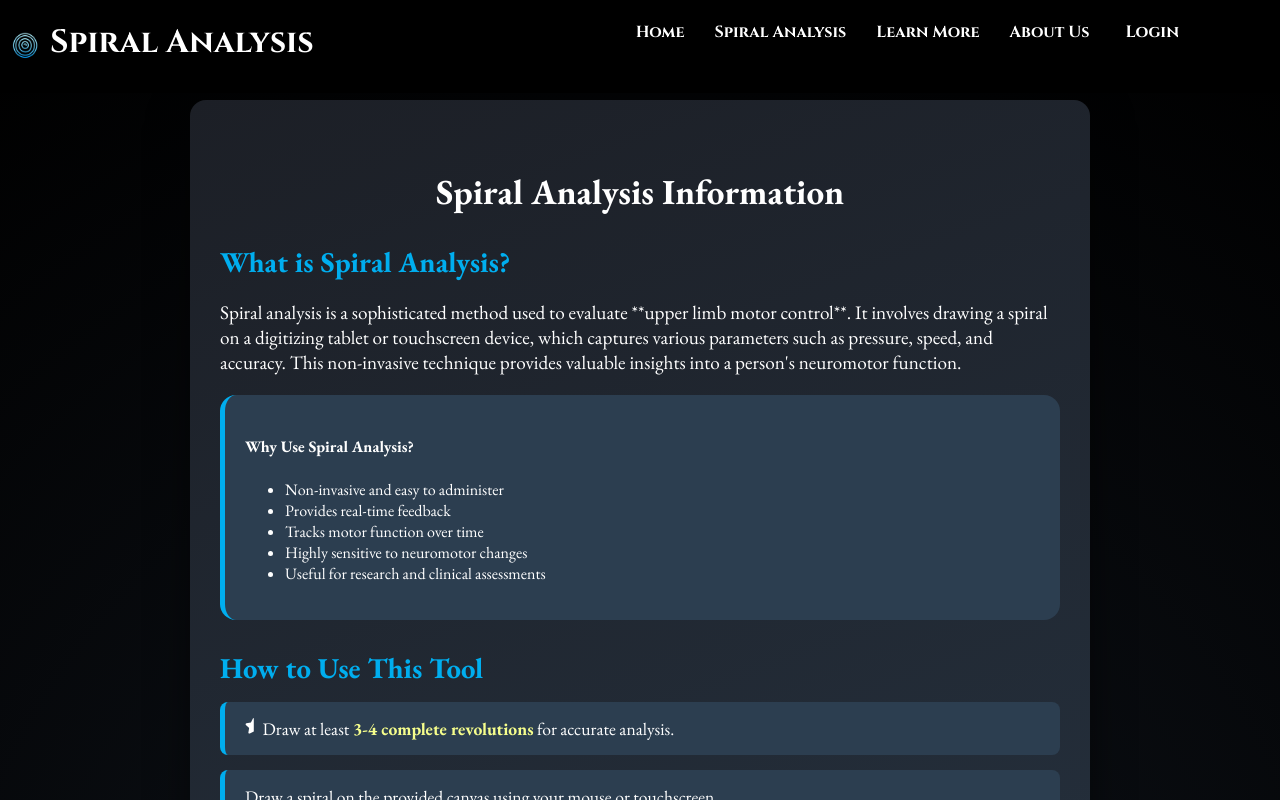
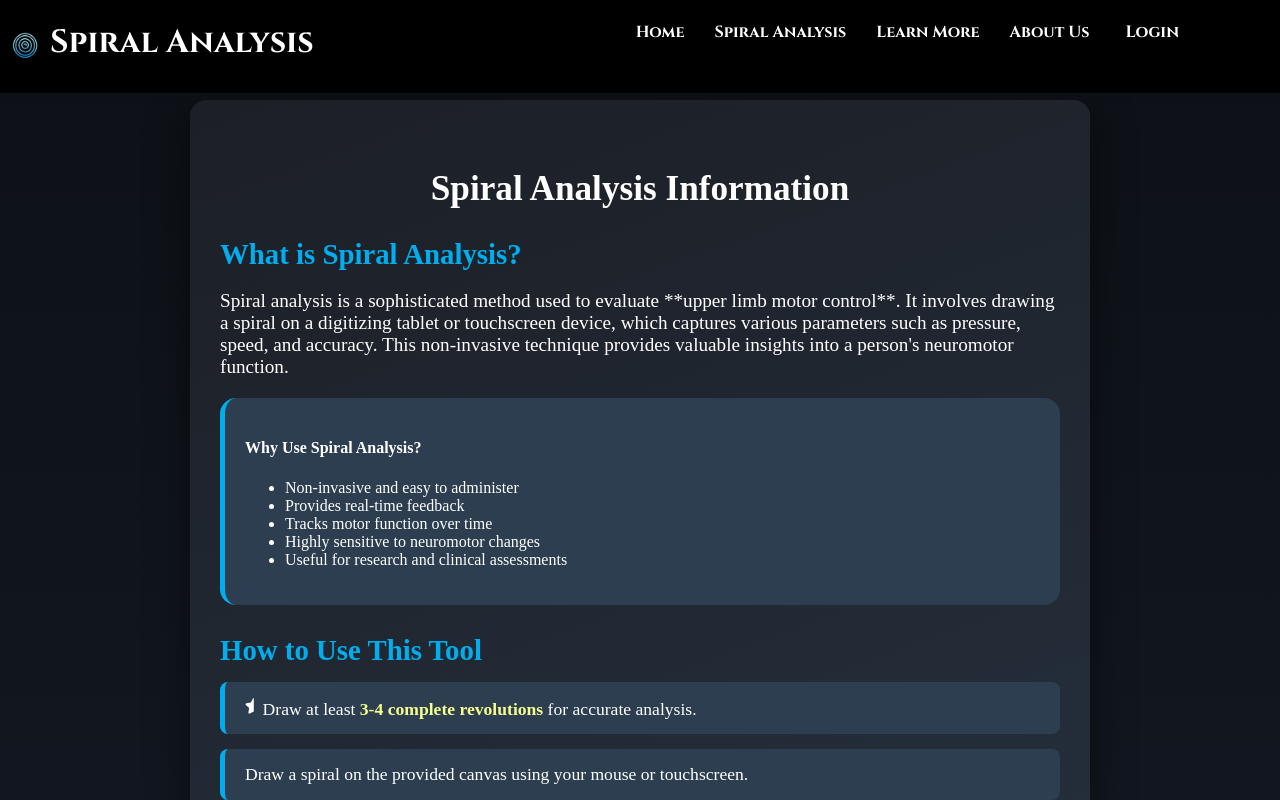
Before and after one commit to Barnard-PL-Labs/NextSpiralAnalysis, a Next.js app: page /instruction in a window 1280 px wide. Shown: the top 800 px of the page. Built offline with nearby package versions, Linux system fonts and the light colour scheme; no server answers.

Commit message:
correct the font

```diff
--- a/src/app/globals.css
+++ b/src/app/globals.css
@@ -4,11 +4,20 @@
 @import url('https://fonts.googleapis.com/css2?family=Cinzel:wght@400;700&family=EB+Garamond:wght@400;700&display=swap');
 @import url('https://fonts.googleapis.com/css2?family=Cinzel:wght@400;700&display=swap');
 
-body {
+/* body {
   margin:0;
   font-family: 'EB Garamond', serif;
   background-color: #000000;
   background: linear-gradient(to bottom, black, #2c3e50);
+} */
+
+body {
+  margin: 0;
+  font-family: var(--font-eb-garamond), serif;
+  background: linear-gradient(to bottom, #000000, #2c3e50);
+  color: #ffffff;
+  -webkit-font-smoothing: antialiased;
+  -moz-osx-font-smoothing: grayscale;
 }
 
 h1 {
--- a/src/app/layout.tsx
+++ b/src/app/layout.tsx
@@ -1,6 +1,7 @@
 //Most of this page is in its default condition except the last few lines
 import type { Metadata } from "next";
 import { Geist, Geist_Mono } from "next/font/google";
+import { EB_Garamond, Cinzel } from "next/font/google";
 import "./globals.css";
 import { AuthProvider } from "@/lib/authProvider";
 
@@ -12,6 +13,20 @@ const geistSans = Geist({
 const geistMono = Geist_Mono({
   variable: "--font-geist-mono",
   subsets: ["latin"],
+});
+
+const ebGaramond = EB_Garamond({
+  variable: "--font-eb-garamond",
+  subsets: ["latin"],
+  weight: ["400", "700"],
+  display: "swap",
+});
+
+const cinzel = Cinzel({
+  variable: "--font-cinzel",
+  subsets: ["latin"],
+  weight: ["400", "700"],
+  display: "swap",
 });
 
 export const metadata: Metadata = {
--- a/src/styles/Directions.module.css
+++ b/src/styles/Directions.module.css
@@ -1,10 +1,6 @@
-body {
+.mainContainer {
     background: linear-gradient(180deg, #0d1117 0%, #141b25 60%, #0d1117 100%) !important;
     overflow-x: hidden;
-}
-
-
-.mainContainer {
     margin-top: 60px;
     display: flex;
     justify-content: center;
--- a/src/styles/Settings.module.css
+++ b/src/styles/Settings.module.css
@@ -1,6 +1,7 @@
 /* Settings.module.css */
 
 .settingsContainer {
+    background: linear-gradient(to bottom, #0d1117, #141b25, #0d1117) !important;
     max-width: 500px;
     margin: 40px auto;
     padding: 30px;
@@ -93,16 +94,6 @@
     background-color: #e6f4ea;
 }
 
-body {
-    background: linear-gradient(to bottom, #0d1117, #141b25, #0d1117) !important;
-}
-
-/* Main Background */
-body {
-    background: linear-gradient(to bottom, #0d1117, #141b25, #0d1117) !important;
-}
-
-
 .settingsContainer > * {
     width: 100%;
     box-sizing: border-box;
```
